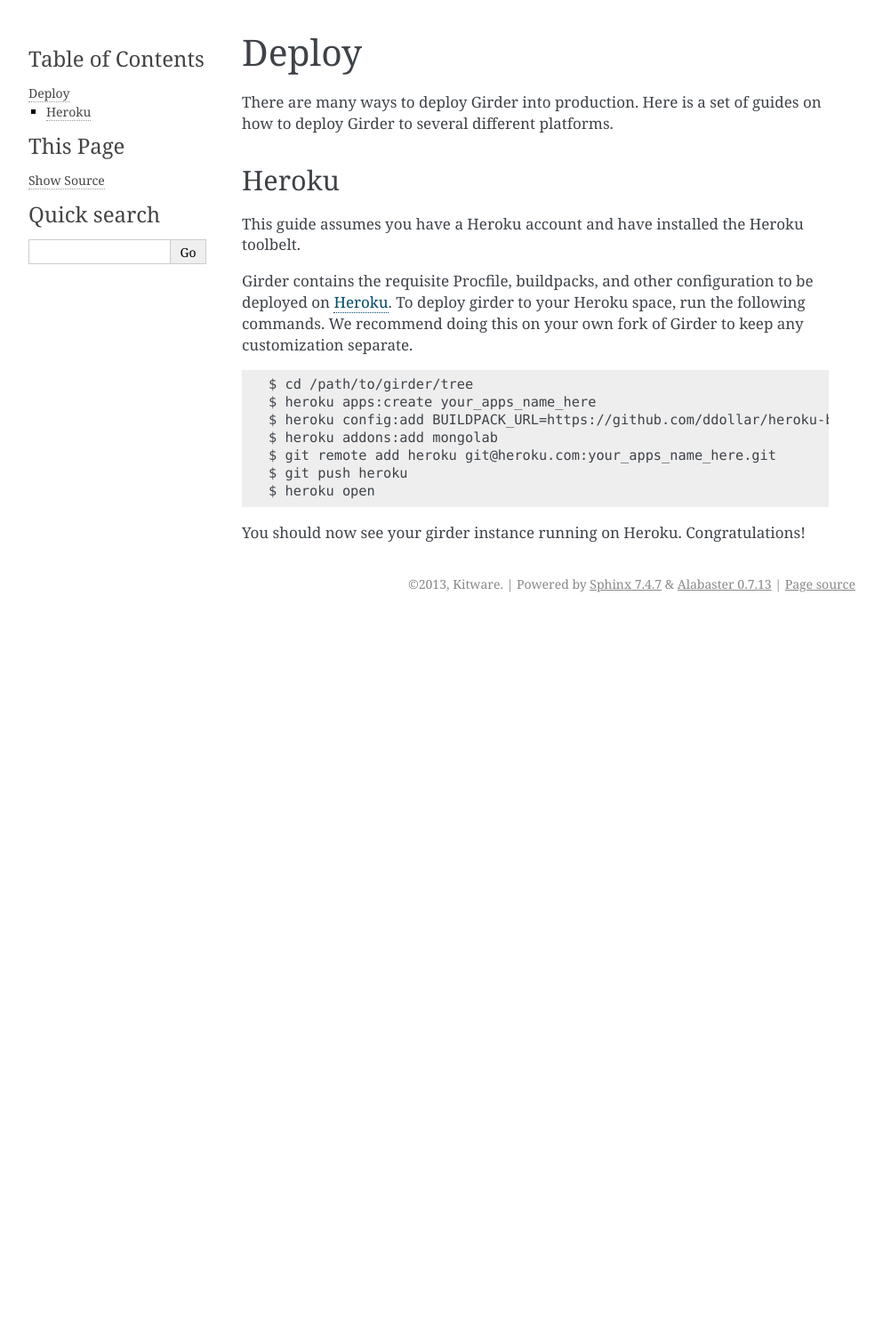
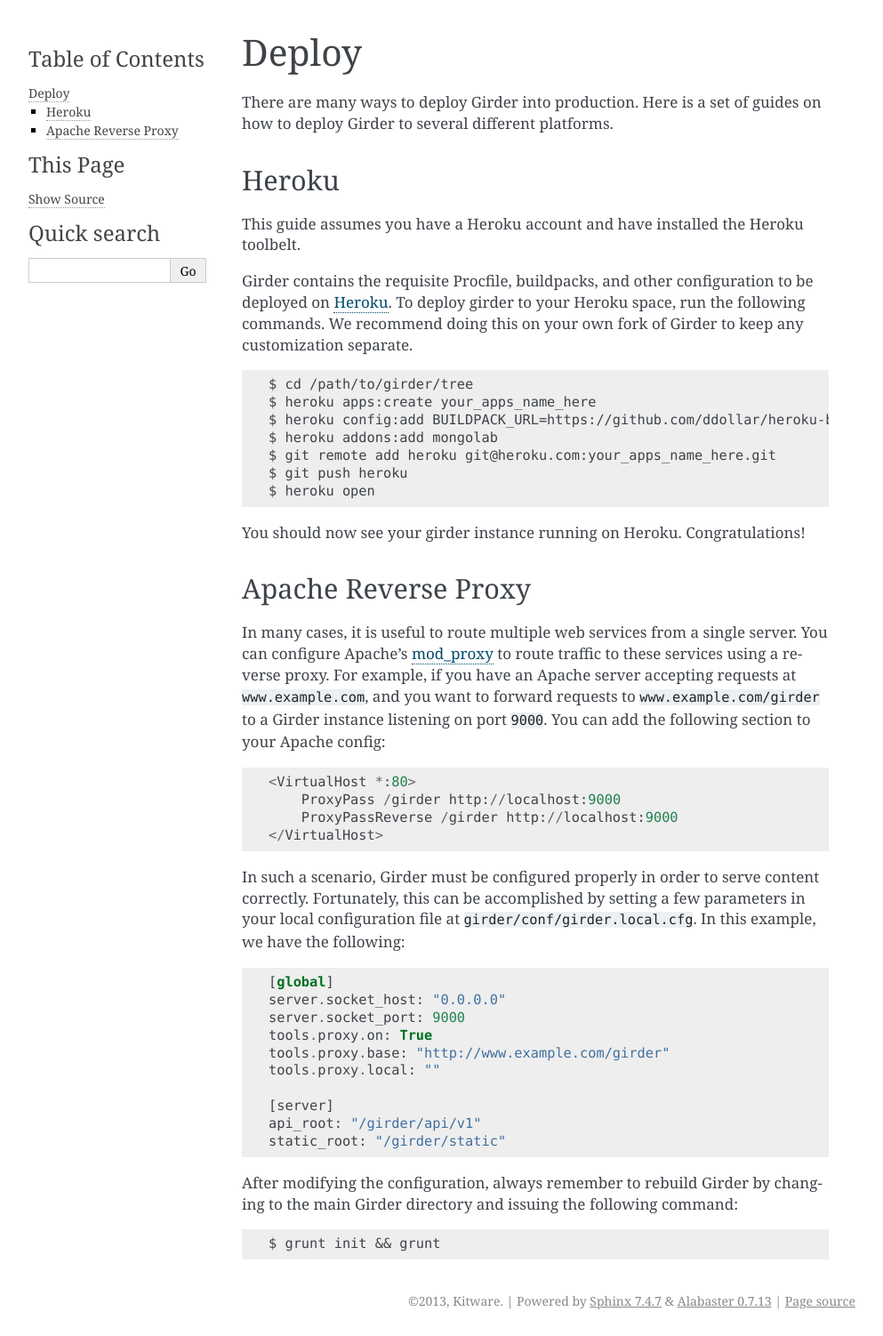
Before and after one commit to girder/girder, a Sphinx documentation site: the page built from docs/deploy.rst, in a window 1280 px wide. Shown: the whole page at 89% size, without its empty margins (148-1141 px from the left). Built offline with Sphinx 7.4.7, drawn with Linux system fonts in a browser that asks for light colours; before the commit the page ends 900 px from its top, so only the background shows below that.

Commit message:
adding apache reverse proxy deployment documentation

```diff
--- a/docs/deploy.rst
+++ b/docs/deploy.rst
@@ -24,3 +24,39 @@
     $ heroku open
 
 You should now see your girder instance running on Heroku. Congratulations!
+
+Apache Reverse Proxy
+--------------------
+
+In many cases, it is useful to route multiple web services from a single server.
+You can configure Apache's `mod_proxy <http://httpd.apache.org/docs/current/mod/mod_proxy.html>`_
+to route traffic to these services using a reverse proxy.  For example, if you have an
+Apache server accepting requests at ``www.example.com``, and you want to forward requests
+to ``www.example.com/girder`` to a Girder instance listening on port ``9000``.  You can
+add the following section to your Apache config: ::
+
+    <VirtualHost *:80>
+        ProxyPass /girder http://localhost:9000
+        ProxyPassReverse /girder http://localhost:9000
+    </VirtualHost>
+
+In such a scenario, Girder must be configured properly in order to serve content
+correctly.  Fortunately, this can be accomplished by setting a few parameters in
+your local configuration file at ``girder/conf/girder.local.cfg``.  In this example,
+we have the following: ::
+
+    [global]
+    server.socket_host: "0.0.0.0"
+    server.socket_port: 9000
+    tools.proxy.on: True
+    tools.proxy.base: "http://www.example.com/girder"
+    tools.proxy.local: ""
+
+    [server]
+    api_root: "/girder/api/v1"
+    static_root: "/girder/static"
+
+After modifying the configuration, always remember to rebuild Girder by changing to
+the main Girder directory and issuing the following command: ::
+
+    $ grunt init && grunt
```
